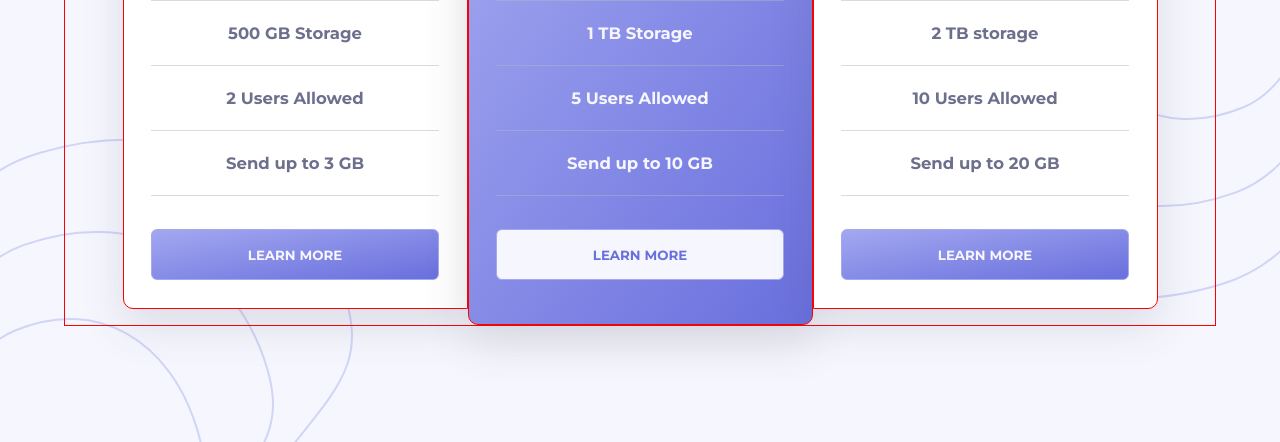
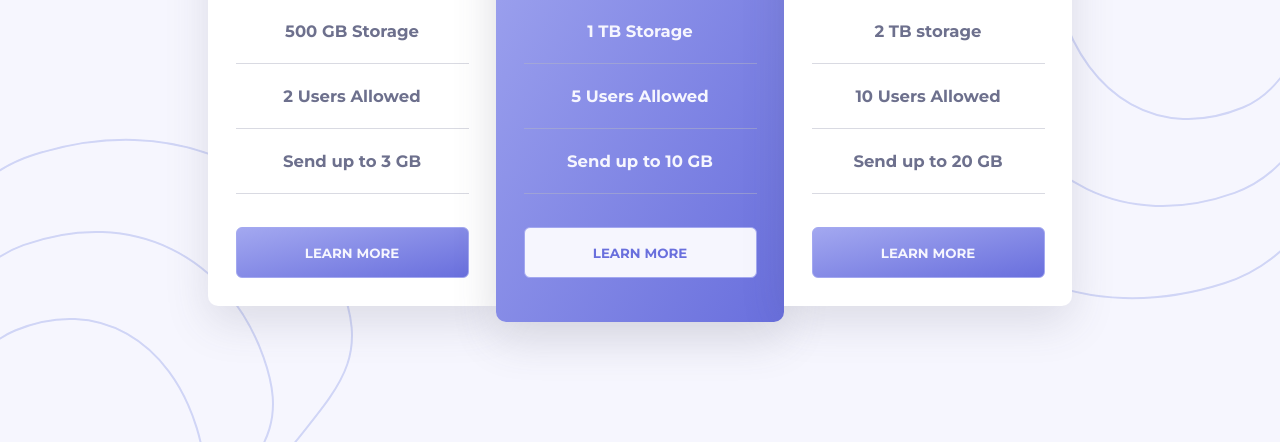
Before and after one commit to tan911/pricing-component-with-toggle, a website built with Parcel: page index.html in a window 1280 px wide. Shown: the part 358-800 px from the top of the page. Built offline with nearby package versions, Linux system fonts and the light colour scheme.

Commit message:
fixing layouts

```diff
--- a/sass/_layout.scss
+++ b/sass/_layout.scss
@@ -2,10 +2,6 @@
   width: 90%;
   max-width: 144rem;
   margin: 0 auto;
-
-  @include respond(big-desktop) {
-    border: 1px solid red;
-  }
 
   @include respond(tablet-landscape) {
     width: 95%;
@@ -39,11 +35,6 @@
     .pricing {
       text-align: center;
       width: 25%;
-
-      @include respond(big-desktop) {
-        width: 30%;
-        border: 1px solid red;
-      }
 
       @include respond(tablet-landscape) {
         width: 30%;
```
Also changed, not shown: css/style.css.
